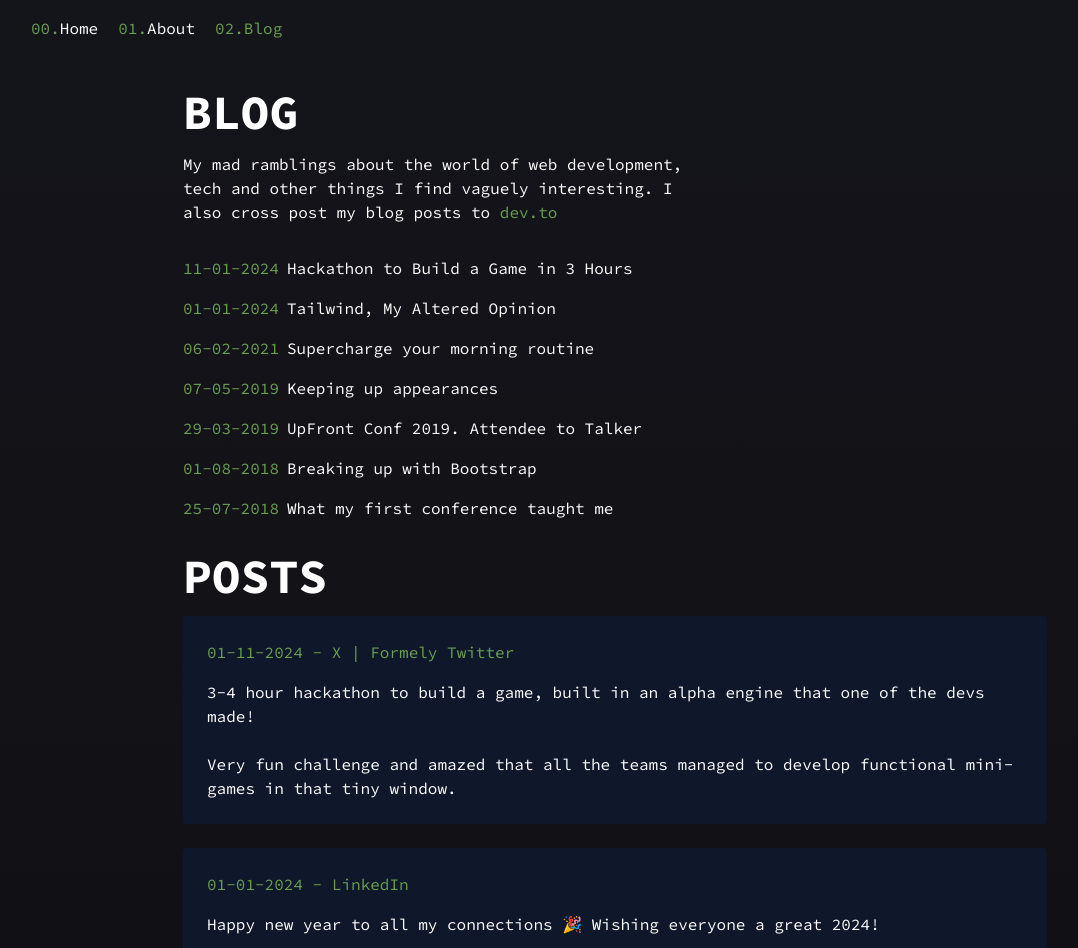
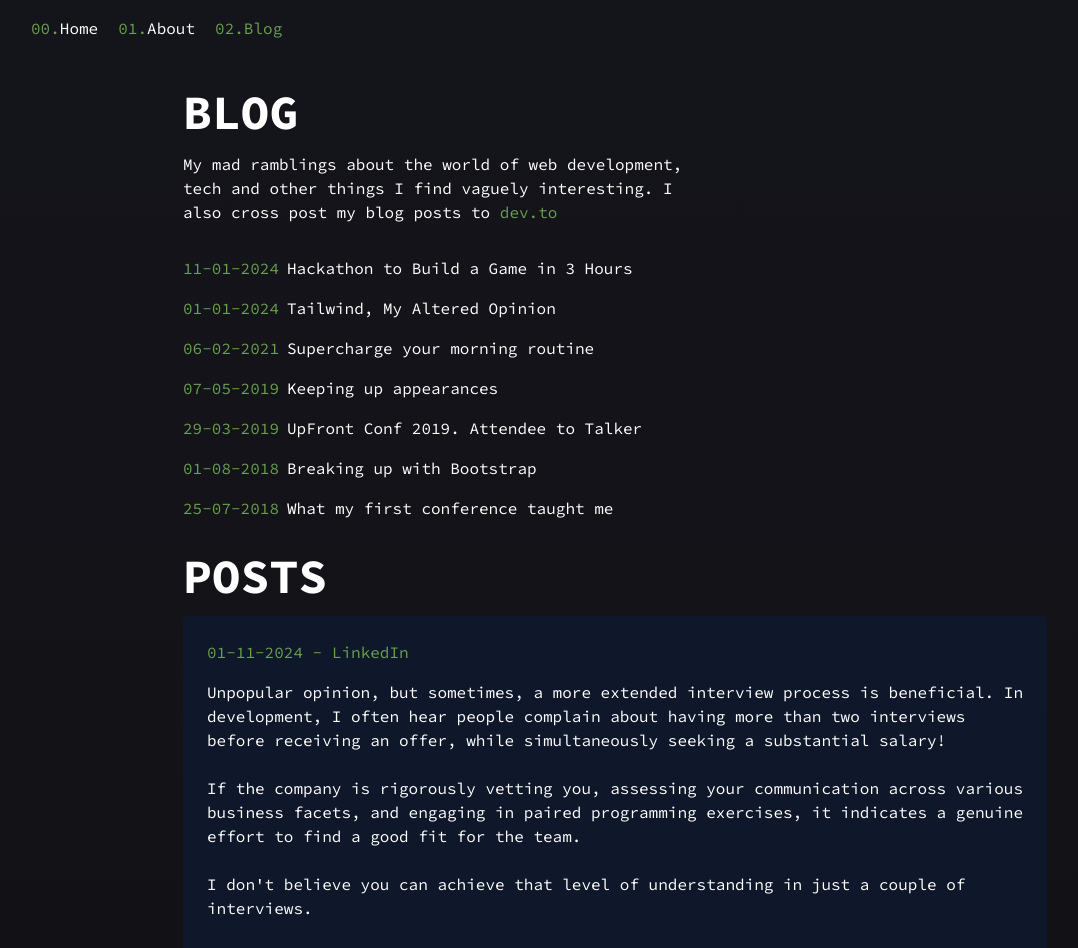
Before and after one commit to kieranmv95/kieran.venison.website, a Next.js app: page /blog in a window 1280 px wide. Shown: the top 948 px of the page, without its empty margins (25-1103 px from the left). Built offline with nearby package versions, Linux system fonts and the light colour scheme.

Commit message:
chore: added new post

```diff
--- a/src/app/blog/page.tsx
+++ b/src/app/blog/page.tsx
@@ -8,6 +8,20 @@ import path from "path";
 import MarkDownRenderer from "@/components/MarkDownRenderer";
 
 const posts = [
+  {
+    link: "https://www.linkedin.com/posts/kieran-venison_unpopular-opinion-but-sometimes-a-more-activity-7151500535584452609-282d?utm_source=share&utm_medium=member_desktop",
+    date: "2024-11-01T17:00:00.000Z",
+    service: "LinkedIn",
+    content: `
+Unpopular opinion, but sometimes, a more extended interview process is beneficial. In development, I often hear people complain about having more than two interviews before receiving an offer, while simultaneously seeking a substantial salary!
+
+If the company is rigorously vetting you, assessing your communication across various business facets, and engaging in paired programming exercises, it indicates a genuine effort to find a good fit for the team.
+
+I don't believe you can achieve that level of understanding in just a couple of interviews.
+
+From my perspective, if everyone else on your team has undergone a similar process, starting means you join a group of individuals who have demonstrated they belong precisely where they are in the business and should be a solid cultural fit.
+    `,
+  },
   {
     link: "https://twitter.com/theliftingdev/status/1745362033078382713",
     date: "2024-11-01T17:00:00.000Z",
```
